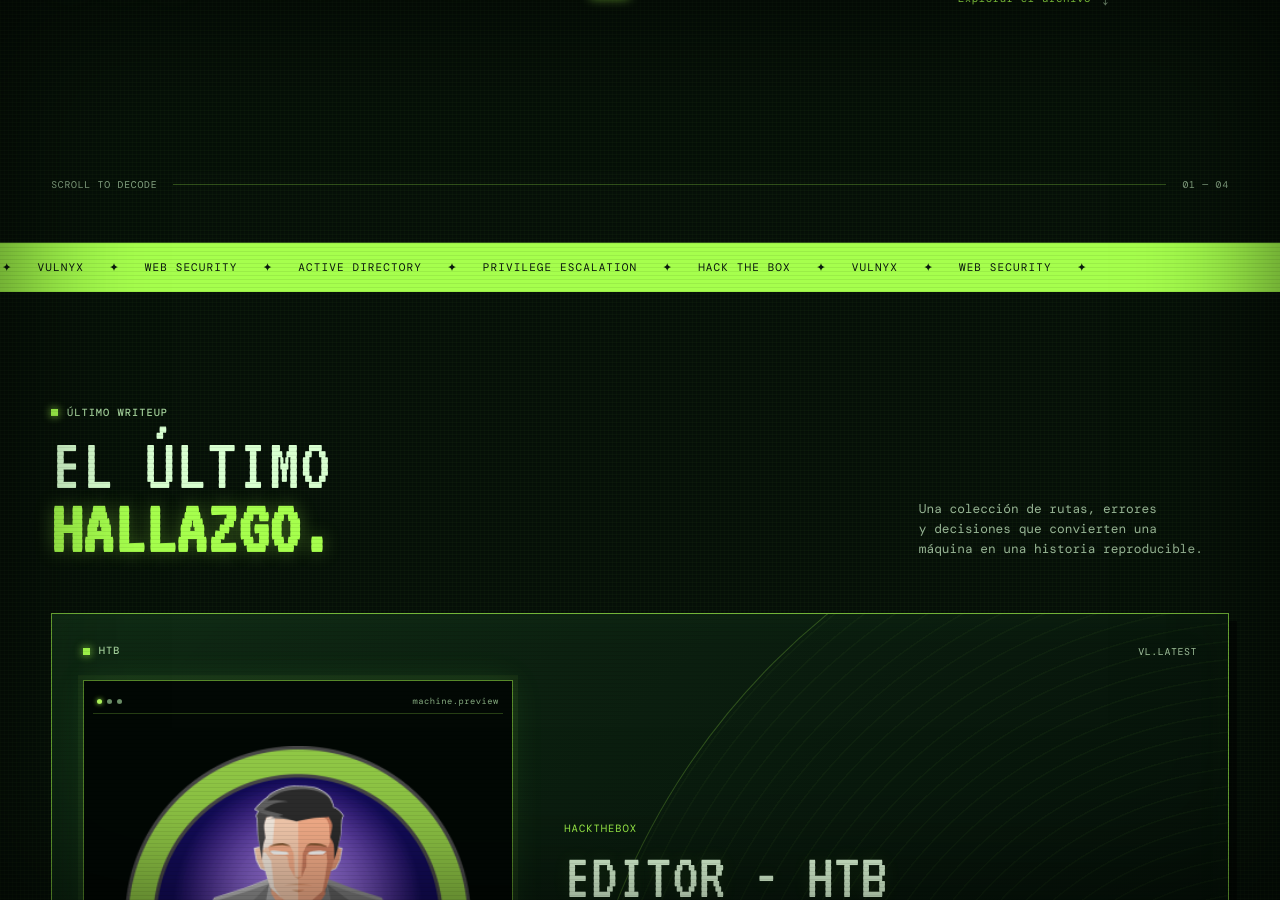
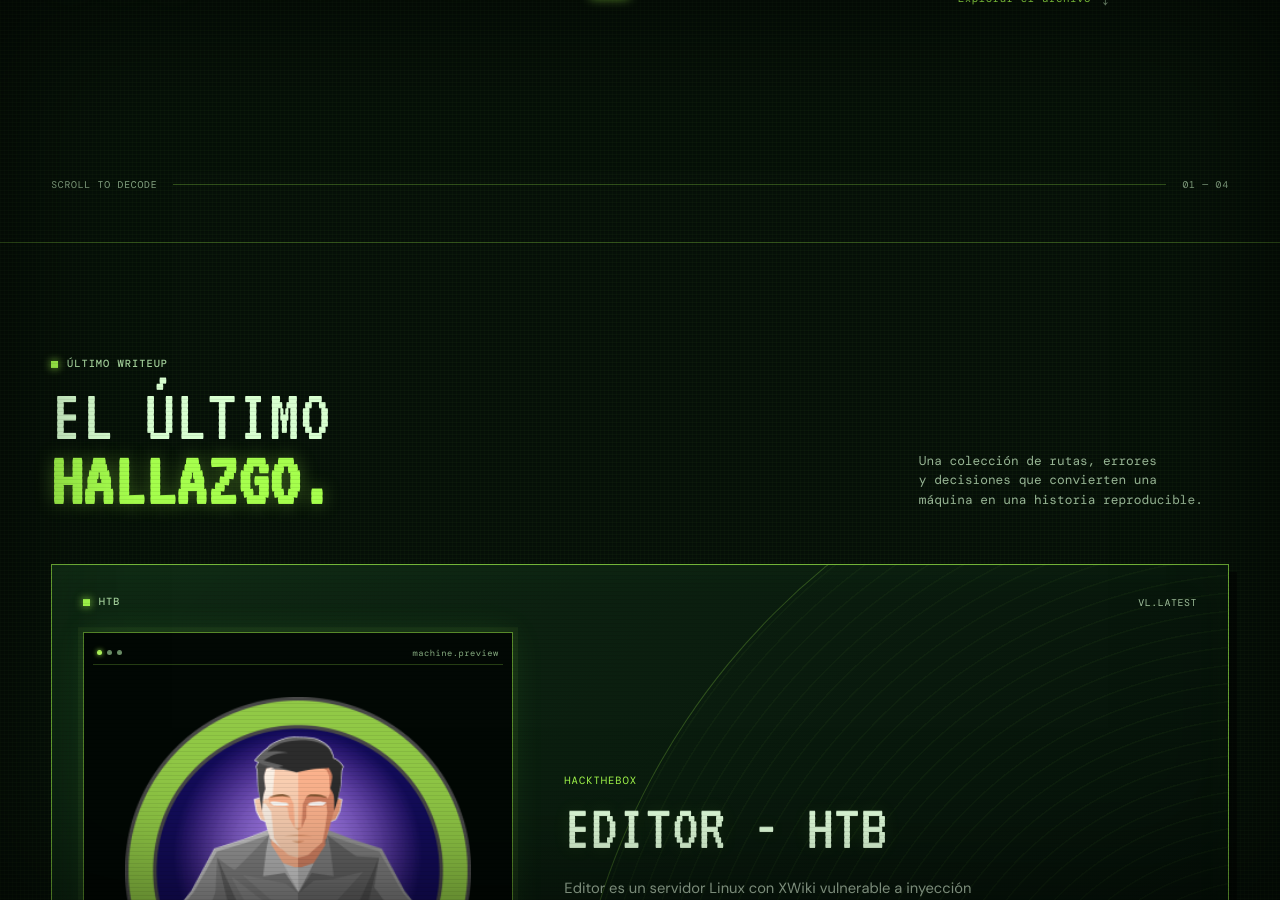
Before and after one commit to x-0wl/x-0wl.github.io, a Jekyll site: the page built from index.markdown, in a window 1280 px wide and 900 px high, scrolled down 510 px. Built offline with Jekyll 4.4.1, drawn with Linux system fonts in a browser that asks for light colours; some web fonts are replaced.

Commit message:
Update home.html

```diff
--- a/_layouts/home.html
+++ b/_layouts/home.html
@@ -21,9 +21,6 @@ layout: default
   <div class="hero-index"><span>SCROLL TO DECODE</span><i></i><span>01 — 04</span></div>
 </section>
 
-<section class="signal-tape" aria-label="Áreas de interés">
-  <div><span>HACK THE BOX</span><b>✦</b><span>VULNYX</span><b>✦</b><span>WEB SECURITY</span><b>✦</b><span>ACTIVE DIRECTORY</span><b>✦</b><span>PRIVILEGE ESCALATION</span><b>✦</b><span>HACK THE BOX</span><b>✦</b><span>VULNYX</span><b>✦</b><span>WEB SECURITY</span><b>✦</b></div>
-</section>
 
 {% if latest %}
 <section class="featured-section" aria-labelledby="featured-title">
```
